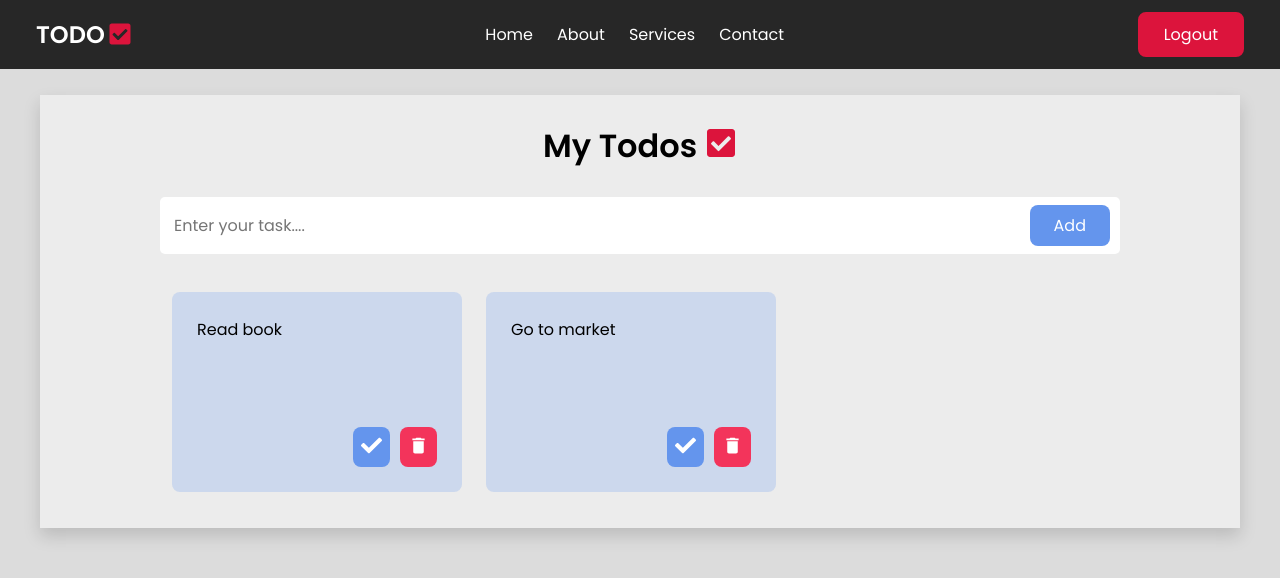
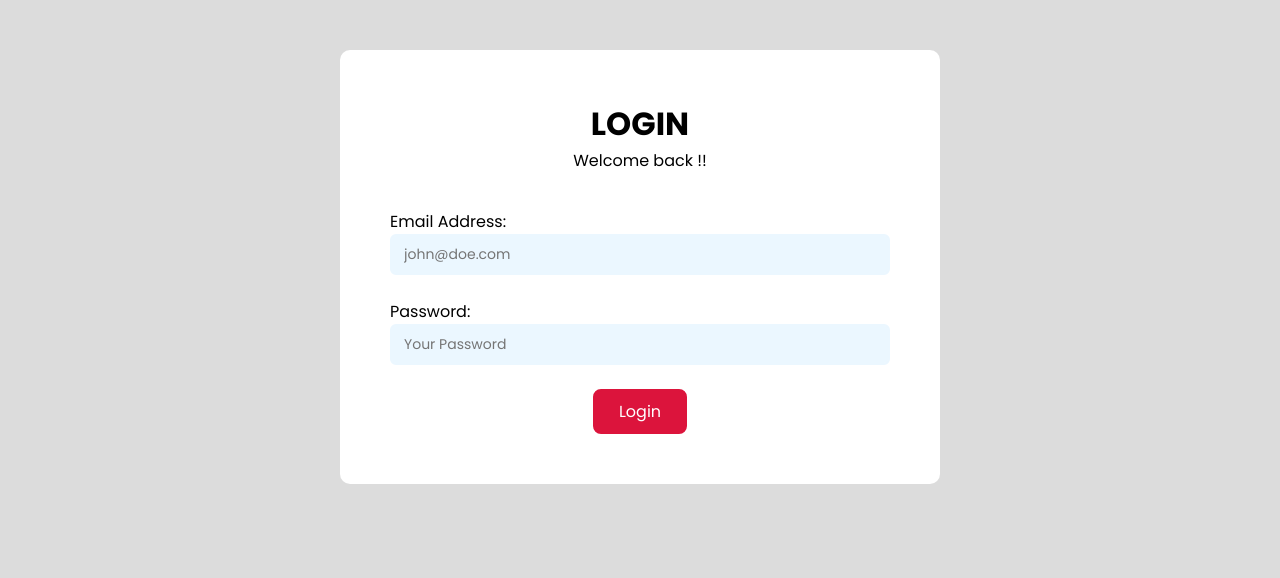
Before and after one commit to RuchitaSenjaliya/Trainee-todo, a React (Create React App) app: page /login in a window 1280 px wide. Shown: the top 578 px of the page. Built offline with nearby package versions, Linux system fonts and the light colour scheme.

Commit message:
routing and form validation

```diff
--- a/src/App.js
+++ b/src/App.js
@@ -1,44 +1,21 @@
-import { useState } from "react";
+import { RouterProvider, createBrowserRouter } from "react-router-dom";
 import "./App.css";
-import Navbar from "./components/navbar/Navbar";
-import TodoForm from "./components/todoForm/TodoForm.jsx";
-import TodoList from "./components/todoList/TodoList.jsx";
-import Login from "./components/login/Login.jsx";
+import HomePage from "./pages/HomePage";
+import Login from "./components/login/Login";
 
-// list of dummy task
-const DUMMY = [
+const router = createBrowserRouter([
   {
-    id: "1",
-    title: "Read book",
+    path: "/",
+    element: <HomePage />,
   },
   {
-    id: "2",
-    title: "Go to market",
+    path: "/login",
+    element: <Login />,
   },
-];
+]);
 
 function App() {
-  const [taskList, setTaskList] = useState(DUMMY);
-
-  // child to parent connection to get entered data
-  const onAddTask = (title) => {
-    console.log(title);
-    setTaskList((prev) => [
-      ...prev,
-      { id: Math.random().toString(), title: title },
-    ]);
-  };
-
-  return (
-    <div className="home">
-      <Navbar />
-      <div className="todo">
-        <TodoForm onAddTask={onAddTask} />
-        <TodoList taskList={taskList} setTaskList={setTaskList} />
-      </div>
-      {/* <Login /> */}
-    </div>
-  );
+  return <RouterProvider router={router} />;
 }
 
 export default App;
--- a/src/components/login/Login.css
+++ b/src/components/login/Login.css
@@ -1,35 +1,64 @@
+.login-bg {
+    background-color: #dcdcdc;
+    min-height: 100vh;
+    padding: 50px;
+}
+
 .login {
     max-width: 600px;
     margin: auto;
     padding: 50px;
     background-color: #fff;
     border-radius: 10px;
-    margin-top: 20px;
+    /* margin-top: 20px; */
 }
 
 .login h1,
-.login p {
+.login .para {
     text-align: center;
 }
 
-.login p {
+.login .para {
     margin-bottom: 36px;
 }
 
-.login input {
+.login .input {
     width: 100%;
     padding: 8px 12px;
     font-size: 14px;
     border-radius: 6px;
-    border: none;
+    border: 2px solid #ebf7ff;
     background-color: #ebf7ff;
-    margin: 5px 0 20px;
+    /* margin: 0 0 20px; */
 }
 
-.login input:focus-visible {
+.login .invalid-input {
+    width: 100%;
+    padding: 8px 12px;
+    font-size: 14px;
+    border-radius: 6px;
+    border: 2px solid crimson;
+    background-color: #ffd0d2;
+    /* margin: 0 0 20px; */
+}
+
+.mBottom {
+    margin-bottom: 24px;
+}
+
+.login .input:focus-visible {
     outline: 2px solid #6495ed;
+}
+
+.login .invalid-input:focus-visible {
+    outline: none;
 }
 
 .text-center {
     text-align: center;
 }
+
+.error {
+    color: red;
+    margin-bottom: 26px;
+}
--- a/src/components/login/Login.jsx
+++ b/src/components/login/Login.jsx
@@ -1,13 +1,114 @@
-import React from "react";
+import React, { useState } from "react";
 import "./Login.css";
+import { useNavigate } from "react-router-dom";
 
 export default function Login() {
+  const [enteredEmail, setEnteredEmail] = useState("");
+  const [enteredPassword, setEnteredPassword] = useState("");
+
+  // const [enteredEmailIsValid, setEnteredEmailIsValid] = useState(false);
+  // const [enteredPwdIsValid, setEnteredPwdIsValid] = useState(false);
+
+  const [emailIsTouched, setEmailIsTouched] = useState(false);
+  const [pwdIsTouched, setPwdIsTouched] = useState(false);
+
+  const navigate = useNavigate();
+
+  const enteredEmailIsValid = enteredEmail.trim() !== "";
+  const enteredPwdIsValid = enteredPassword.trim().length >= 6;
+  console.log(enteredPassword);
+  console.log(enteredPwdIsValid);
+
+  const emailIsInvalid = !enteredEmailIsValid && emailIsTouched;
+  const pwdIsInvalid = !enteredPwdIsValid && pwdIsTouched;
+
+  const emailChangeHandler = (event) => {
+    setEnteredEmail(event.target.value);
+
+    // validate on every key stroke
+    // if (event.target.value.trim() !== "") {
+    //   setEnteredEmailIsValid(true);
+    // }
+  };
+
+  const pwdChangeHandler = (event) => {
+    setEnteredPassword(event.target.value);
+
+    // validate on every key stroke
+    // if (event.target.value.trim() !== "") {
+    //   setEnteredPwdIsValid(true);
+    // }
+  };
+
+  // handle when input looses focus
+  const emailBlurHandler = () => {
+    setEmailIsTouched(true);
+    // if (enteredEmail.trim() === "") {
+    //   setEnteredEmailIsValid(false);
+    // }
+    if (!enteredEmailIsValid) {
+      return;
+    }
+  };
+
+  const pwdBlurHandler = () => {
+    setPwdIsTouched(true);
+    // if (enteredPassword.trim() === "") {
+    //   setEnteredPwdIsValid(false);
+    // }
+    if (!enteredPwdIsValid) {
+      return;
+    }
+  };
+
+  const loginHandler = (e) => {
+    e.preventDefault();
+    // if user is submitting form, then every input is touched
+    setEmailIsTouched(true);
+    setPwdIsTouched(true);
+
+    // if email is empty
+    // if (enteredEmail.trim() === "") {
+    //   setEnteredEmailIsValid(false);
+    //   return;
+    // }
+
+    if (!enteredEmailIsValid) {
+      return;
+    }
+
+    // if password is empty
+    // if (enteredPassword.trim() === "") {
+    //   setEnteredPwdIsValid(false);
+    //   return;
+    // }
+    if (!enteredPwdIsValid) {
+      return;
+    }
+
+    // if all these conditions are false then inputs are valid
+    // setEnteredEmailIsValid(true);
+    // setEnteredPwdIsValid(true);
+
+    const data = { email: enteredEmail, pwd: enteredPassword };
+    console.log(data);
+
+    navigate("/");
+    setEnteredEmail("");
+    setEmailIsTouched(false);
+    setEnteredPassword("");
+    setPwdIsTouched(false);
+  };
+
+  // if inputs are invalid
+
   return (
     <>
+      <div className="login-bg">
         <div className="login">
           <h1>LOGIN</h1>
-        <p>Welcome back !!</p>
-        <form action="">
+          <p className="para">Welcome back !!</p>
+          <form action="" onSubmit={loginHandler}>
             <label htmlFor="email">Email Address: </label>
             <br />
             <input
@@ -15,10 +116,29 @@ export default function Login() {
               name="email"
               id="email"
               placeholder="john@doe.com"
+              onChange={emailChangeHandler}
+              onBlur={emailBlurHandler}
+              className={` ${
+                !emailIsInvalid ? "mBottom input" : "invalid-input"
+              }`}
             />
+            {emailIsInvalid && (
+              <p className="error">Email must not be empty.</p>
+            )}
             <label htmlFor="password">Password: </label>
             <br />
-          <input type="password" name="password" id="password" />
+            <input
+              type="password"
+              name="password"
+              id="password"
+              placeholder="Your Password"
+              onChange={pwdChangeHandler}
+              onBlur={pwdBlurHandler}
+              className={`${!pwdIsInvalid ? "mBottom input" : "invalid-input"}`}
+            />
+            {pwdIsInvalid && (
+              <p className="error">Password must be 6 character long.</p>
+            )}
             <div className="text-center">
               <button type="submit" className="btn-red">
                 Login
@@ -26,6 +146,7 @@ export default function Login() {
             </div>
           </form>
         </div>
+      </div>
     </>
   );
 }
--- a/src/components/navbar/Navbar.jsx
+++ b/src/components/navbar/Navbar.jsx
@@ -1,8 +1,15 @@
 import React from "react";
 import "./Navbar.css";
 import { FaCheckSquare } from "react-icons/fa";
+import { useNavigate } from "react-router-dom";
 
 export default function Navbar() {
+  const navigate = useNavigate();
+
+  const logoutHandler = () => {
+    navigate("/login");
+  };
+
   return (
     <div className="navbar">
       <div className="logo">
@@ -18,7 +25,7 @@ export default function Navbar() {
         <li>Contact</li>
       </ul>
       <div className="logout">
-        <button type="button" className="btn-red">
+        <button type="button" className="btn-red" onClick={logoutHandler}>
           Logout
         </button>
       </div>
--- /dev/null
+++ b/src/pages/HomePage.jsx
@@ -0,0 +1,39 @@
+import React, { useState } from "react";
+import Navbar from "../components/navbar/Navbar";
+import TodoForm from "../components/todoForm/TodoForm";
+import TodoList from "../components/todoList/TodoList";
+
+// list of dummy task
+const DUMMY = [
+  {
+    id: "1",
+    title: "Read book",
+  },
+  {
+    id: "2",
+    title: "Go to market",
+  },
+];
+
+export default function HomePage() {
+  const [taskList, setTaskList] = useState(DUMMY);
+
+  // child to parent connection to get entered data
+  const onAddTask = (title) => {
+    console.log(title);
+    setTaskList((prev) => [
+      ...prev,
+      { id: Math.random().toString(), title: title },
+    ]);
+  };
+
+  return (
+    <div className="home">
+      <Navbar />
+      <div className="todo">
+        <TodoForm onAddTask={onAddTask} />
+        <TodoList taskList={taskList} setTaskList={setTaskList} />
+      </div>
+    </div>
+  );
+}
```
Also changed, not shown: src/pages/LoginPage.jsx (added, +10 -0 lines). Lines whose indentation alone changed are shown as unchanged.
